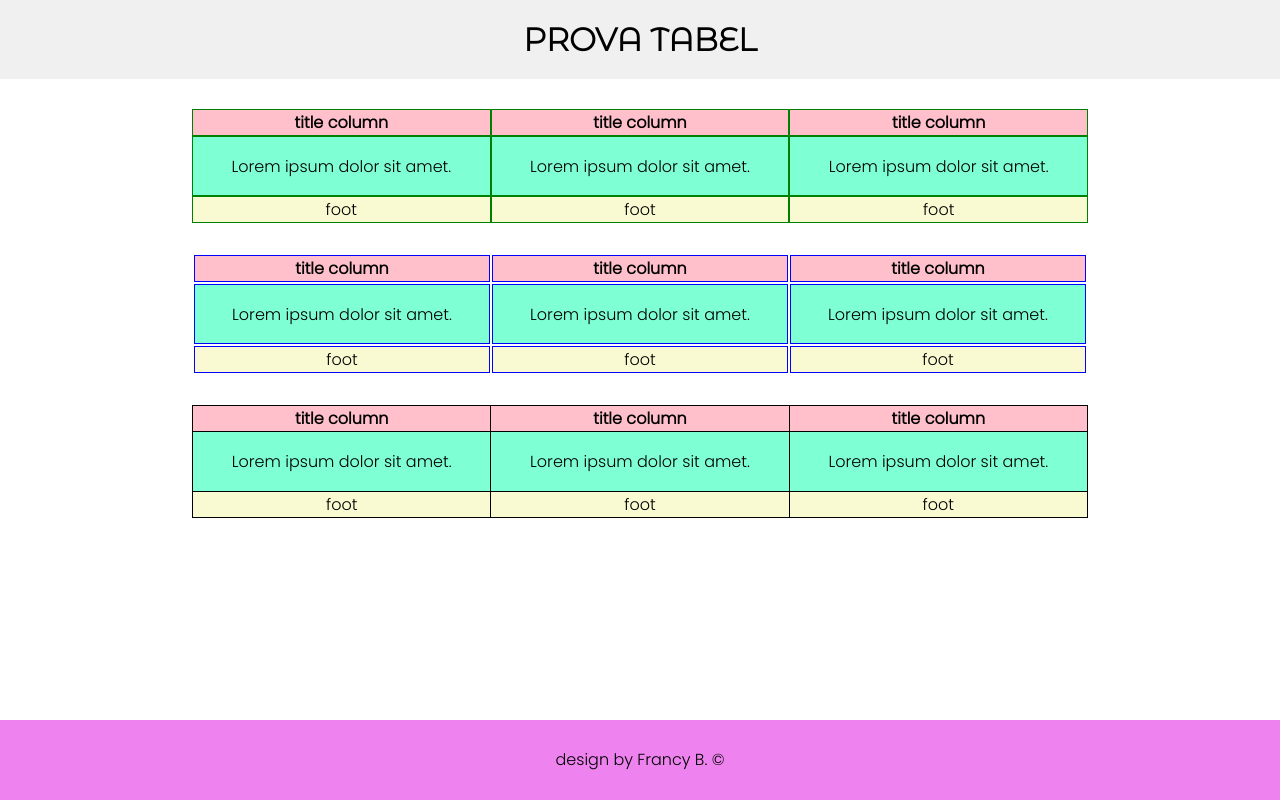
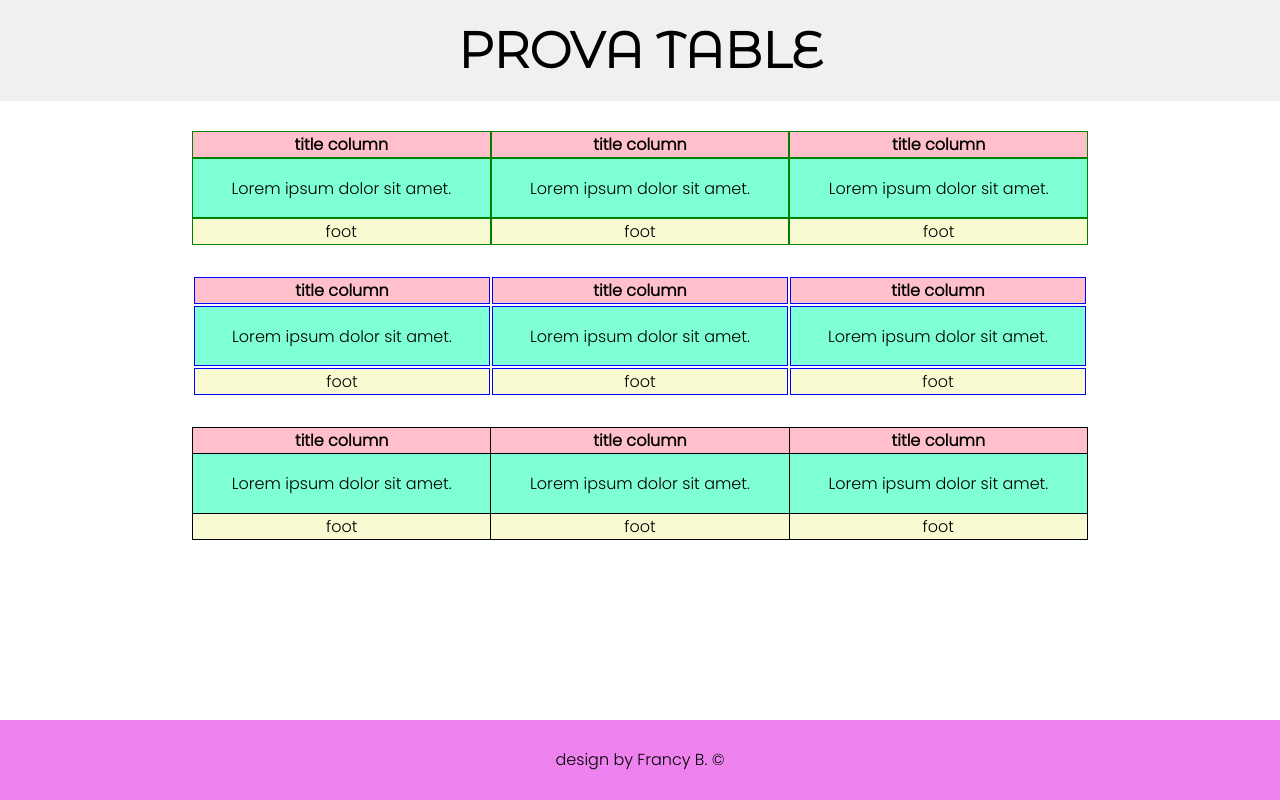
Before and after one commit to Francesca-Barcella/_RIPASSO_e_PACIUGHI, a plain HTML site: page ripasso table/Index.html in a window 1280 px wide. Drawn offline with Linux system fonts and the light colour scheme.

Commit message:
final commit table.2

```diff
--- a/ripasso table/Index.html
+++ b/ripasso table/Index.html
@@ -16,7 +16,7 @@
 
 <body>
     <header id="site_header">
-        <H1>PROVA TABEL</H1>
+        <H1>PROVA TABLE</H1>
     </header>
 
 
--- a/ripasso table/style.css
+++ b/ripasso table/style.css
@@ -20,6 +20,7 @@ main {
     background-color: #f0f0f0;
     padding: 20px;
     font-family: 'Montserrat Alternates', sans-serif;
+    font-size: 25px;
 }
 
 #site_main {
```
